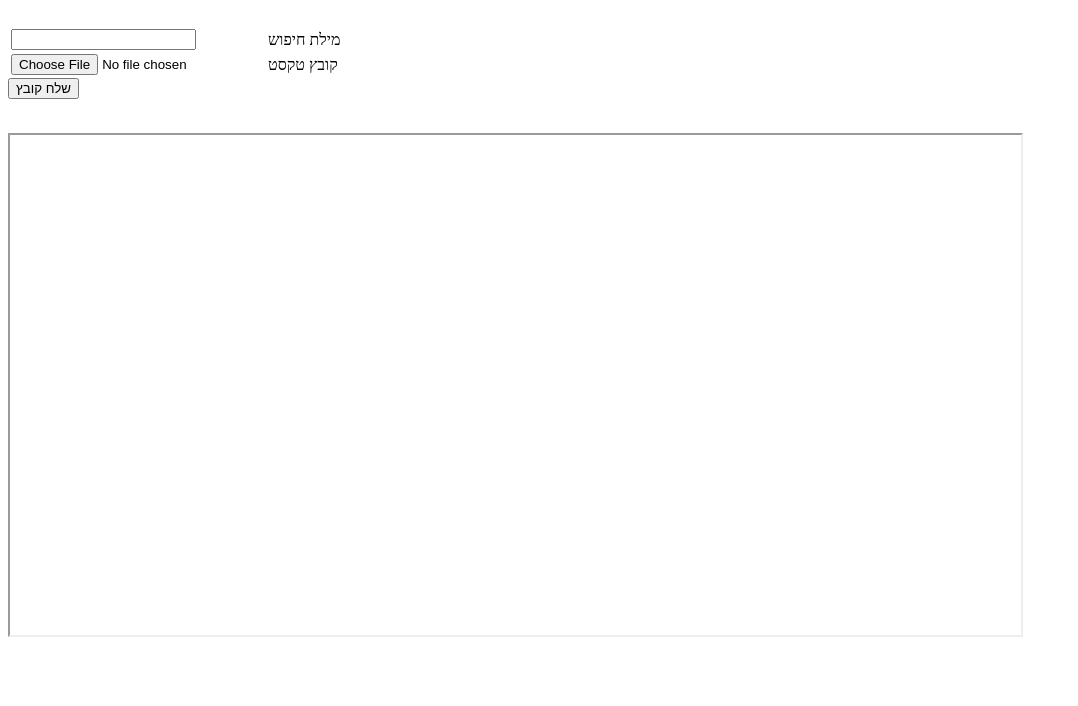
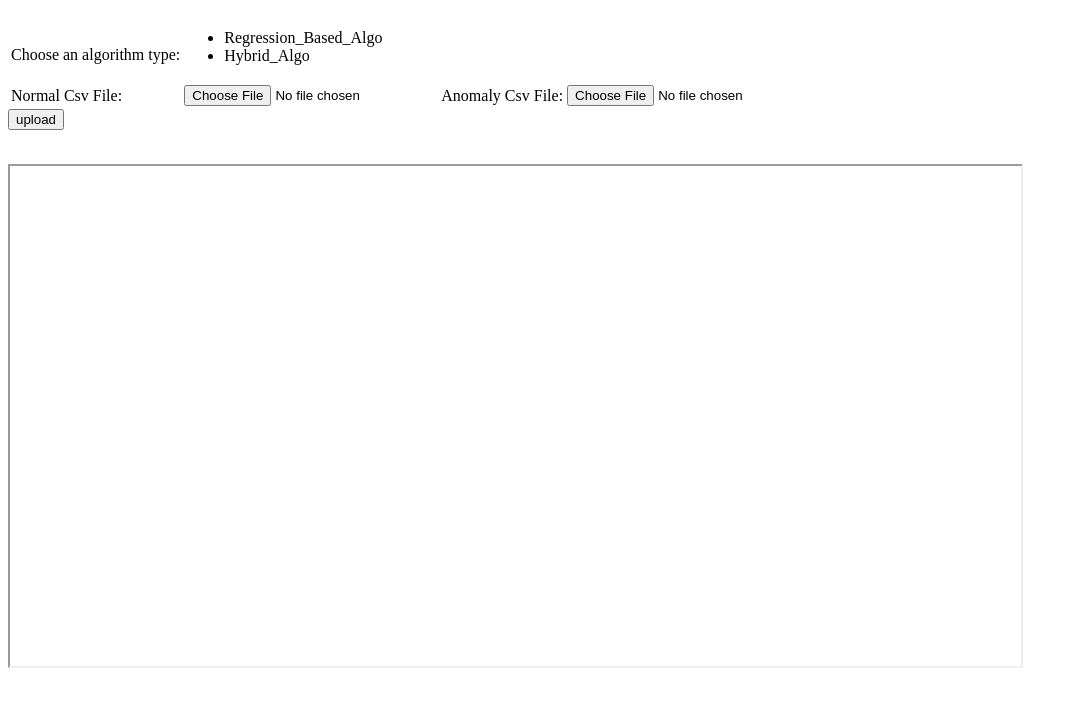
Before and after one commit to ben353/advprog2Project2, a plain HTML site: page View/index.html in a window 1280 px wide. Shown: the whole page, without its empty margins (0-1078 px from the left). Drawn offline with Linux system fonts and the light colour scheme.

Commit message:
Added some new features

```diff
--- a/View/index.html
+++ b/View/index.html
@@ -2,22 +2,32 @@
 <html lang="en">
 <head>
     <meta charset="UTF-8">
-    <title>Anomaly Detection Website</title>
+    <title>Anomaly Detection Server</title>
 </head>
 <body>
 <form action="/search" method="post" enctype="multipart/form-data" name="searchForm" type="result">
     <table>
         <tr>
-            <td><input type="text" name="key"></td>
-            <td>מילת חיפוש</td>
+            <td>Choose an algorithm type:</td>
+            <td>
+                <nav>
+                    <ul>
+                        <li>Regression_Based_Algo</li>
+                        <li>Hybrid_Algo</li>
+                    </ul>
+                </nav>
+
+            </td>
         </tr>
         <tr>
-            <td><input type="file" name="text_file"></td>
-            <td>קובץ טקסט</td>
+            <td>Normal Csv File:</td>
+            <td><input type="file" name="normal_csv_file"></td>
+            <td>Anomaly Csv File:</td>
+            <td><input type="file" name="anomaly_csv_file"></td>
         </tr>
         <br>
     </table>
-    <input type="submit" value="שלח קובץ">
+    <input type="submit" value="upload">
 </form>
 <br>
 <iframe name="result" width="80%" height="500"></iframe>
```
